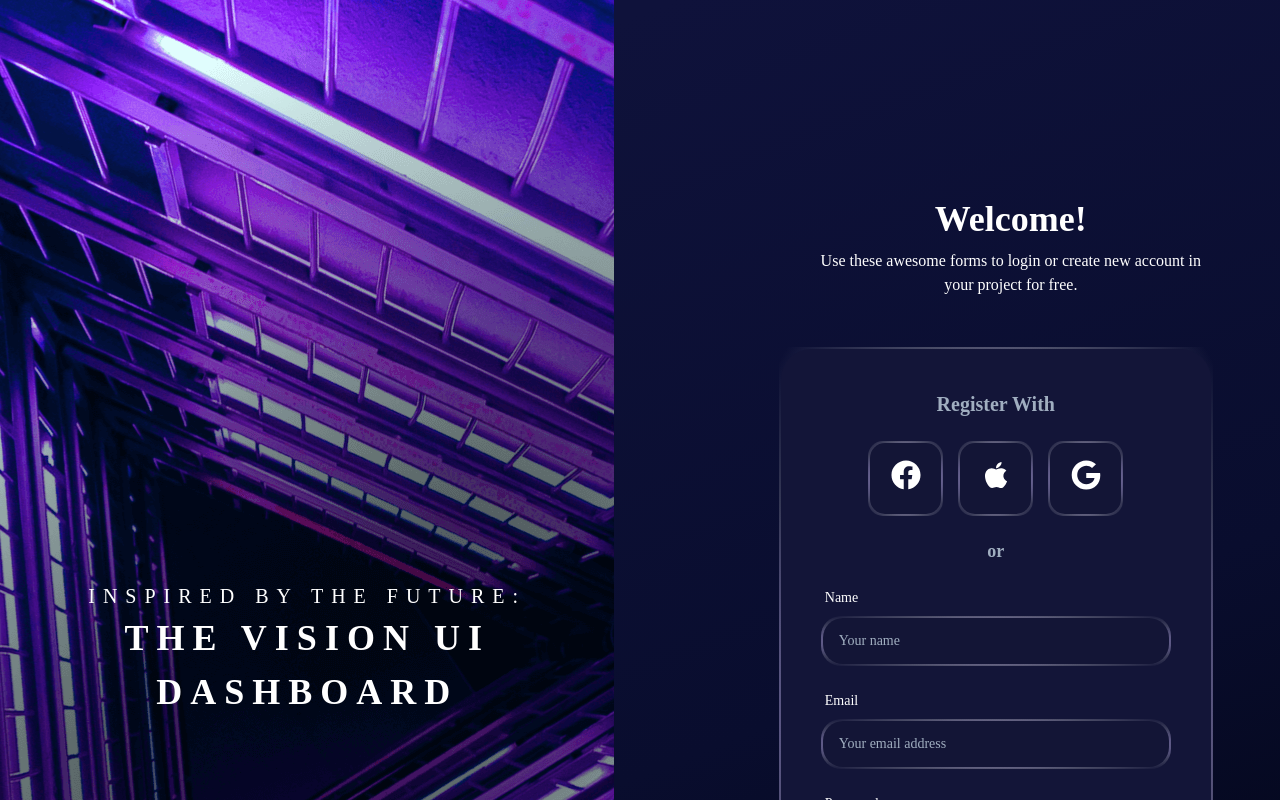
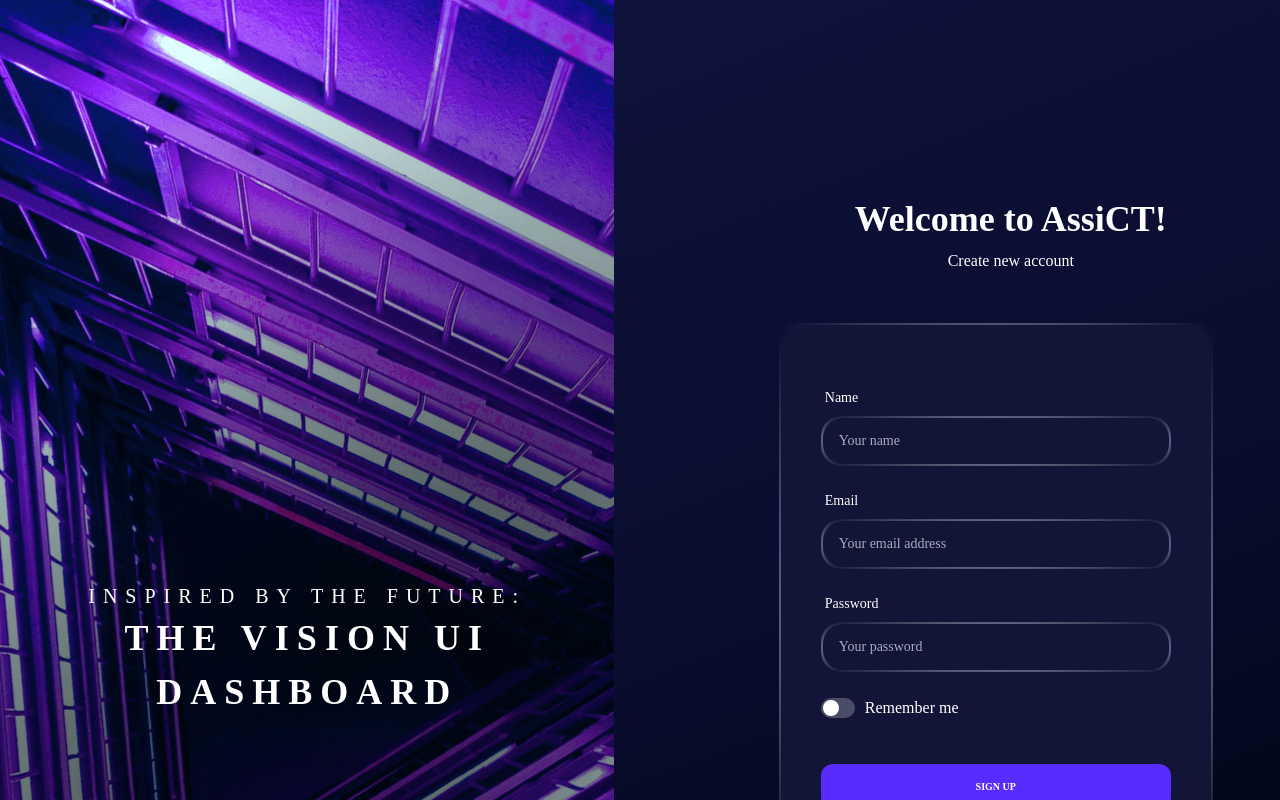
Before and after one commit to SVinternShip/Frontend-Backend, a React (Create React App) app in the folder frontend/assict_front/: page /home/signup in a window 1280 px wide. Shown: the top 800 px of the page. Built offline with nearby package versions, Linux system fonts and the light colour scheme.

Commit message:
SignUp 외부 계정 연동 로그인 제거
SignUp - 페북구글애플 버튼 제거

```diff
--- a/frontend/assict_front/src/components/Sign/SignUp.js
+++ b/frontend/assict_front/src/components/Sign/SignUp.js
@@ -79,7 +79,7 @@ function SignUp() {
               lineHeight='39px'
               color='white'
               fontWeight='bold'>
-              Welcome!
+              Welcome to AssiCT!
             </Text>
             <Text
               fontSize='md'
@@ -87,8 +87,7 @@ function SignUp() {
               fontWeight='normal'
               mt='10px'
               w={{ base: "100%", md: "90%", lg: "90%", xl: "80%" }}>
-              Use these awesome forms to login or create new account in your
-              project for free.
+              Create new account
             </Text>
           </Flex>
           <GradientBorder p='2px' me={{ base: "none", lg: "30px", xl: "none" }}>
@@ -103,90 +102,10 @@ function SignUp() {
               bg={{
                 base: "rgb(19,21,56)",
               }}>
-              <Text
-                fontSize='xl'
-                color={textColor}
-                fontWeight='bold'
-                textAlign='center'
-                mb='22px'>
-                Register With
-              </Text>
+
               <HStack spacing='15px' justify='center' mb='22px'>
-                <GradientBorder borderRadius='15px'>
-                  <Flex
-                    _hover={{ filter: "brightness(120%)" }}
-                    transition='all .25s ease'
-                    cursor='pointer'
-                    justify='center'
-                    align='center'
-                    bg='rgb(19,21,54)'
-                    w='71px'
-                    h='71px'
-                    borderRadius='15px'>
-                    <Link href='#'>
-                      <Icon
-                        color={titleColor}
-                        as={FaFacebook}
-                        w='30px'
-                        h='30px'
-                        _hover={{ filter: "brightness(120%)" }}
-                      />
-                    </Link>
-                  </Flex>
-                </GradientBorder>
-                <GradientBorder borderRadius='15px'>
-                  <Flex
-                    _hover={{ filter: "brightness(120%)" }}
-                    transition='all .25s ease'
-                    cursor='pointer'
-                    justify='center'
-                    align='center'
-                    bg='rgb(19,21,54)'
-                    w='71px'
-                    h='71px'
-                    borderRadius='15px'>
-                    <Link href='#'>
-                      <Icon
-                        color={titleColor}
-                        as={FaApple}
-                        w='30px'
-                        h='30px'
-                        _hover={{ filter: "brightness(120%)" }}
-                      />
-                    </Link>
-                  </Flex>
-                </GradientBorder>
-                <GradientBorder borderRadius='15px'>
-                  <Flex
-                    _hover={{ filter: "brightness(120%)" }}
-                    transition='all .25s ease'
-                    cursor='pointer'
-                    justify='center'
-                    align='center'
-                    bg='rgb(19,21,54)'
-                    w='71px'
-                    h='71px'
-                    borderRadius='15px'>
-                    <Link href='#'>
-                      <Icon
-                        color={titleColor}
-                        as={FaGoogle}
-                        w='30px'
-                        h='30px'
-                        _hover={{ filter: "brightness(120%)" }}
-                      />
-                    </Link>
-                  </Flex>
-                </GradientBorder>
               </HStack>
-              <Text
-                fontSize='lg'
-                color='gray.400'
-                fontWeight='bold'
-                textAlign='center'
-                mb='22px'>
-                or
-              </Text>
+
               <FormControl>
                 <FormLabel
                   color={titleColor}
--- a/frontend/assict_front/src/views/pages/SignUpPage.js
+++ b/frontend/assict_front/src/views/pages/SignUpPage.js
@@ -10,7 +10,6 @@ function SignUpPage(){
     return(
         <ChakraProvider theme={theme} resetCss={false} w='100%'>
             <Box ref={navRef} w='100%'>
-
                 <Box w='100%'>
                     <Box ref={wrapper} w='100%'>
                         <SignUp/>
```
